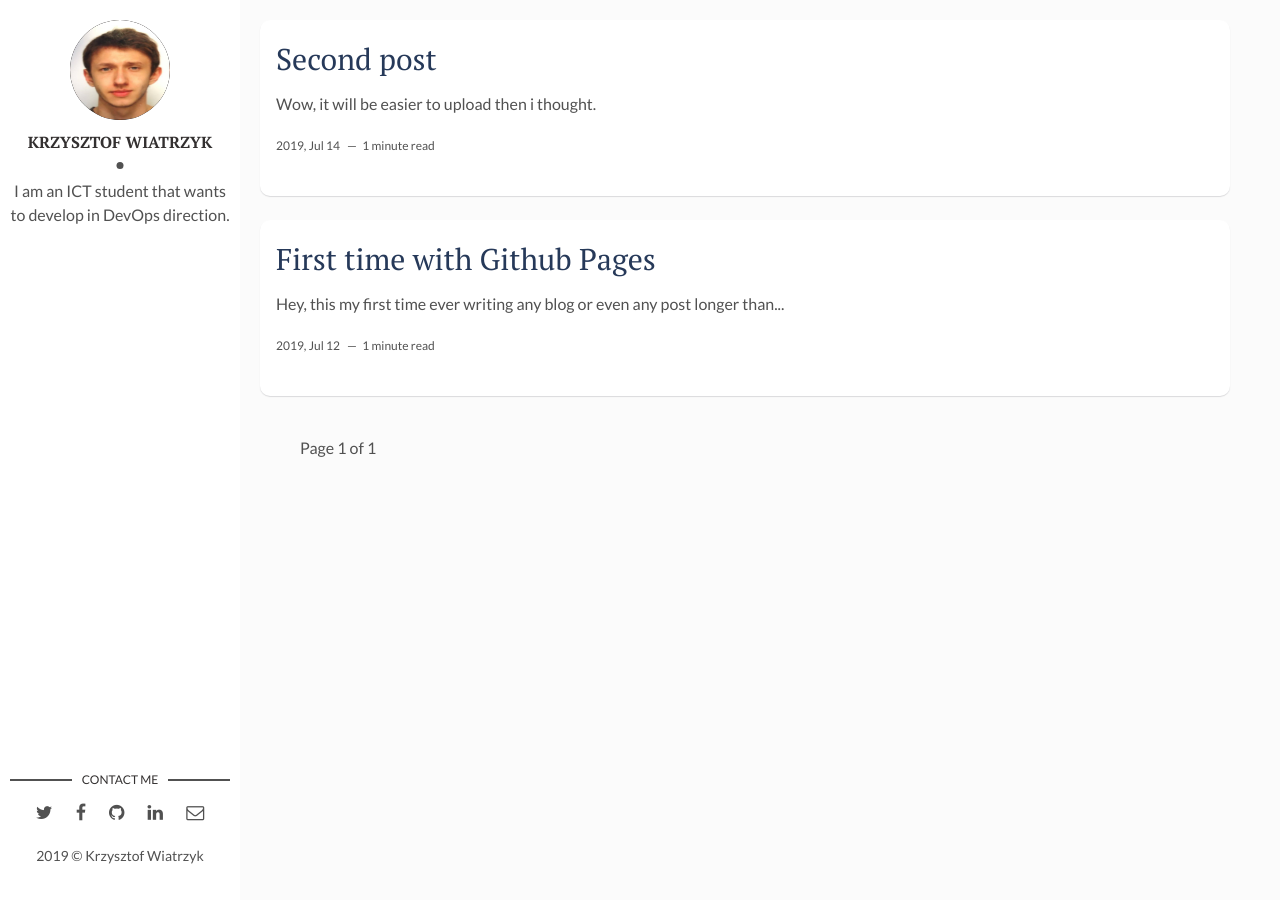
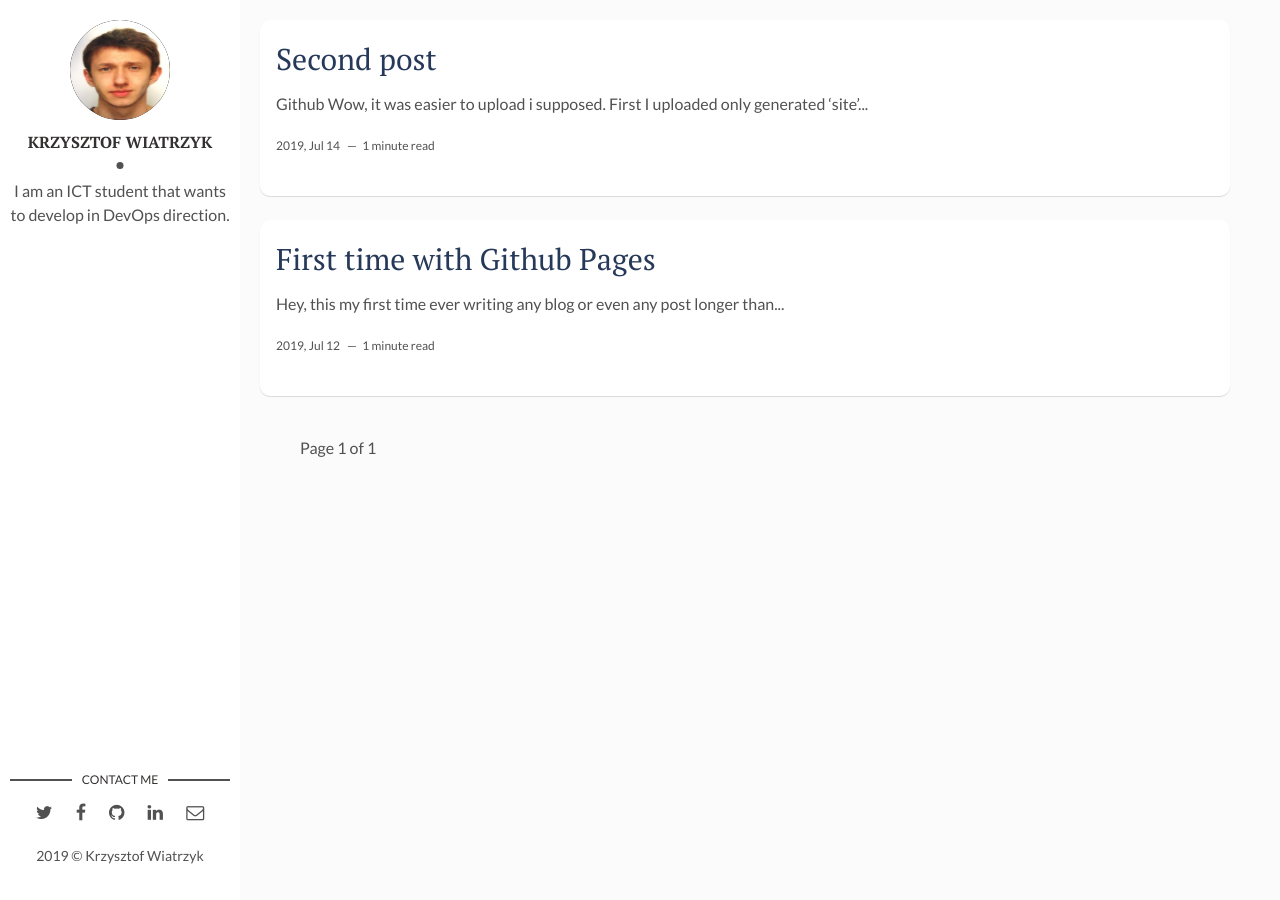
Before and after one commit to witcherek7/krzwiatrzyk.github.io, a Jekyll site: the page built from index.html, in a window 1280 px wide. Built offline with Jekyll 4.4.1, drawn with Linux system fonts in a browser that asks for light colours; the list of posts is cut into pages by our own code; some of the changed lines change nothing that is shown.

Commit message:
Prepared post

```diff
--- a/_posts/2019-07-14-second-post.markdown
+++ b/_posts/2019-07-14-second-post.markdown
@@ -8,4 +8,9 @@
 tags: [Jekyll, Github]
 ---
 
-Wow, it will be easier to upload then i thought.
+## Github
+Wow, it was easier to upload i supposed. First I uploaded only generated 'site' files into username.github.io repository... and that was i mistake. In this kind of scenario i needed two branches (one for pure html and one for jekyll files). I found out that GitHub automatically builds your Jekyll files when GitHub pages is activated on repository. So basically, all I need is one repo with all Jenkins files and when I want to write a post i can do it and push it to the repo and whole building process is done by GitHub or I can create the post on the text editor built inside GitHub page.
+
+
+## Jekyll
+My first mistake when I pushed Jekyll config into the repository was leaving 'localhost' in the url parameter in config.yml file. You have to change it to your page url. In my example: 'krzwiatrzyk.github.io'.
```
